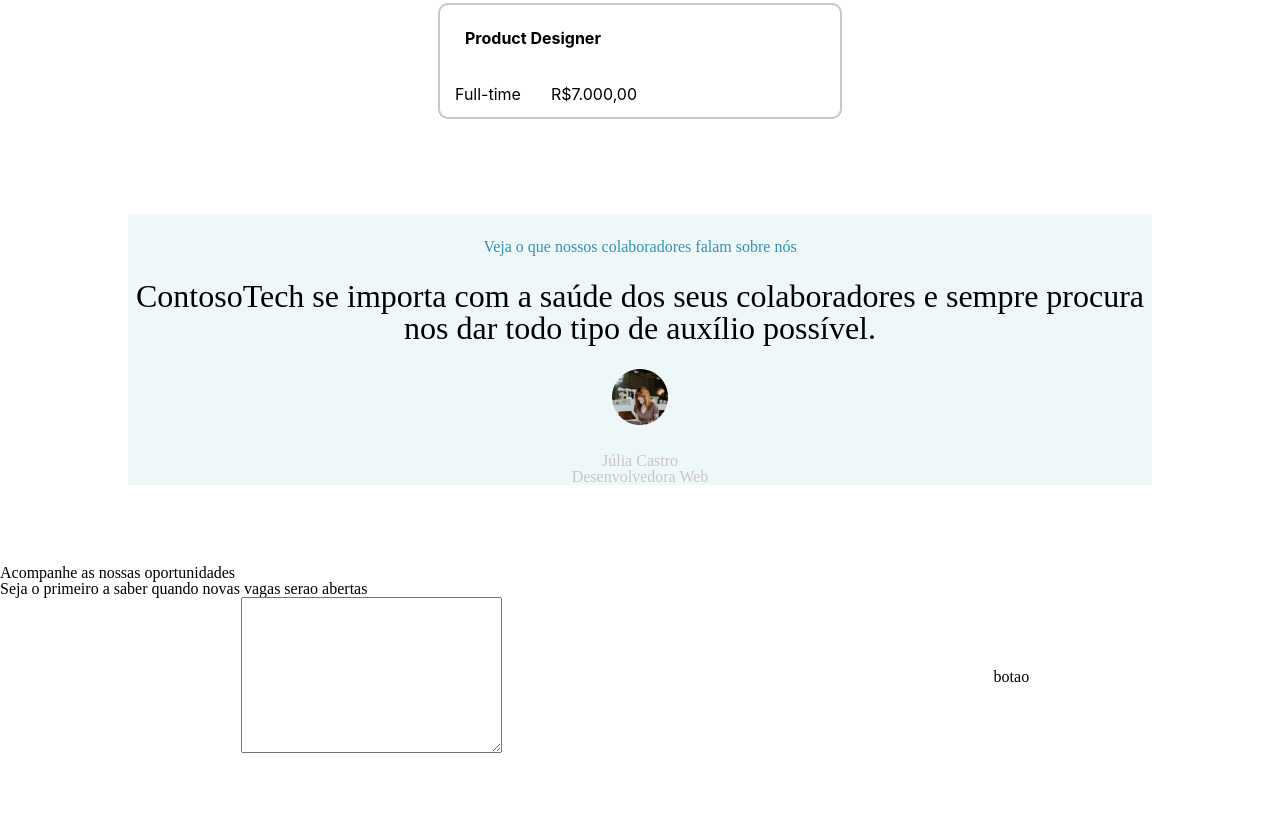
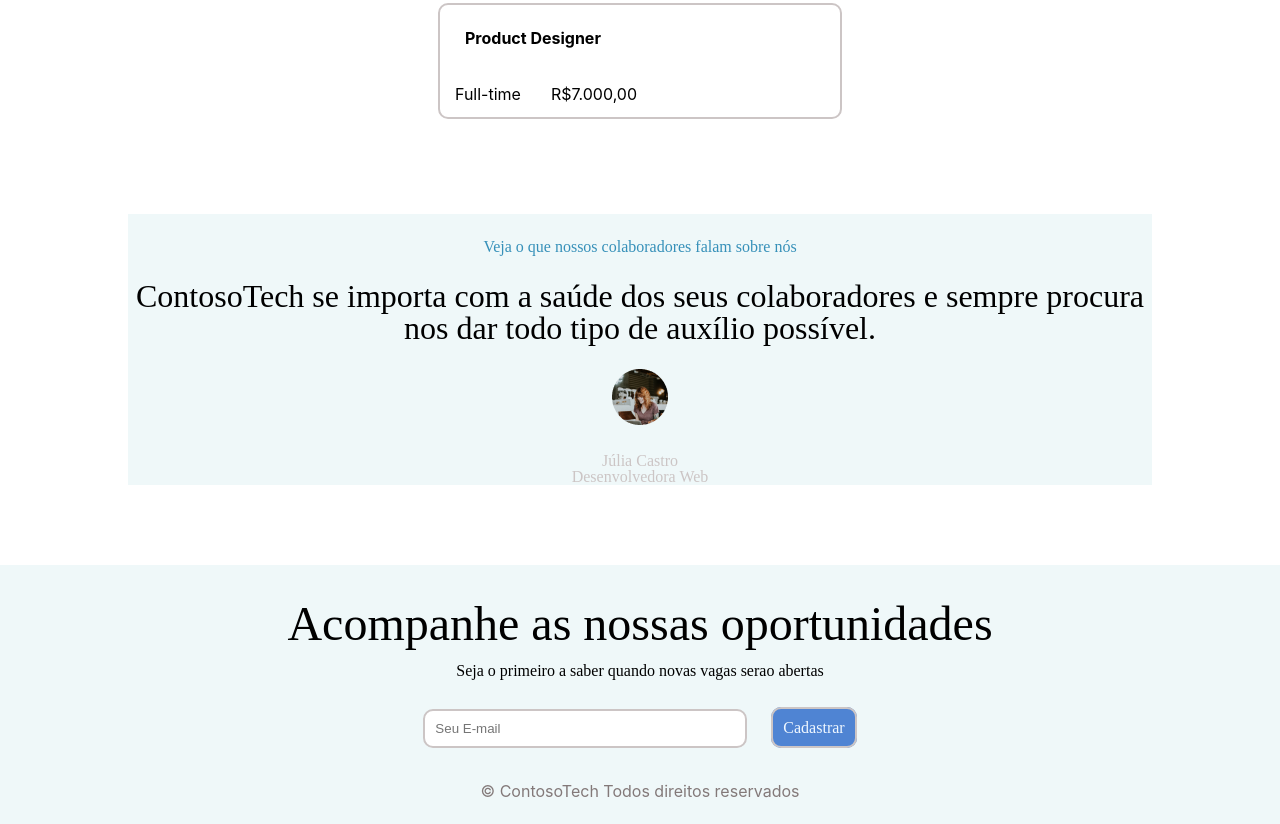
Before and after one commit to MumenMansour/Site-Figma-reconstru-ao-responsivo, a plain HTML site: page index.html in a window 1280 px wide. Shown: the part 1988-2812 px from the top of the page. Before the commit the page ends 2744 px from the top, so only its background shows below. Drawn offline with Linux system fonts and the light colour scheme.

Commit message:
Changes to be committed: 	modified:   SRC/styles/style.css 	modified:   index.html

```diff
--- a/SRC/styles/style.css
+++ b/SRC/styles/style.css
@@ -240,3 +240,63 @@ text-align: center;
     align-items: center;
 
 }
+
+footer{
+    background-color: rgba(215, 238, 240, 0.39);
+
+}
+.footertexto{
+    padding: 20px;
+    display: flex;
+    justify-content: center;
+    align-items: center;
+    flex-direction: column;
+}
+
+
+.boxbotao{
+    display: flex;
+    align-items: center;
+    justify-content: center;
+    flex-direction: column;
+
+}
+
+.cabecalhofooter{
+    text-align: center;
+    color:black;
+    font-size: 3rem;
+    padding: 15px;
+}
+
+.textobox input{
+    padding: 10px;
+    margin: 10px;
+    border: 2px solid var(--main-borda);
+    border-radius: 10px;
+    width: 300px;
+}
+
+.textobox a{
+    cursor: pointer;
+    color: aliceblue;
+    padding: 10px;
+    margin: 10px;
+    border: 2px solid var(--main-borda);
+    border-radius: 10px;
+    width: 300px;
+    background-color: rgba(39, 104, 202, 0.801);
+
+}
+.textobox a:hover{
+    cursor: pointer;
+    background-color:white;
+    color:  rgba(39, 104, 202, 0.801);
+}
+.boxbotao p {
+    text-align: center;
+    color: rgb(131, 121, 121);
+    font-size: 1.5rem/2.5;
+    font-family: var(--main-font);
+    padding: 25px;
+}
--- a/index.html
+++ b/index.html
@@ -179,7 +179,8 @@
                     <h1>Veja o que nossos colaboradores falam sobre nós</h1>
                 </div>
                 <div class="textofooter">
-                    <p>ContosoTech se importa com a saúde dos seus colaboradores e sempre procura nos dar todo tipo de auxílio possível.</p>
+                    <p>ContosoTech se importa com a saúde dos seus colaboradores e sempre procura nos dar todo tipo de
+                        auxílio possível.</p>
                 </div>
                 <div class="imagemfooter">
                     <img src="SRC/img/Avatar.png" alt="">
@@ -194,21 +195,21 @@
         </section>
 
         <footer>
+            <div class="footertexto">
                 <div class="cabecalhofooter">
                     <h1>Acompanhe as nossas oportunidades</h1>
                 </div>
                 <div class="texto5">
                     <p>Seja o primeiro a saber quando novas vagas serao abertas</p>
                 </div>
-
+            </div>
             <div class="boxbotao">
 
                 <div class="textobox">
-                    <textarea name="" id="" cols="30" rows="10"></textarea>
+                    <input type="email" placeholder="Seu E-mail">
+                    <a href="">Cadastrar</a>
                 </div>
-                <div class="botaobox">
-                    <a href="">botao</a>
-                </div>
+                <p>&copy; ContosoTech Todos direitos reservados   </p>
 
             </div>
         </footer>
```
Lines whose indentation alone changed are shown as unchanged.
